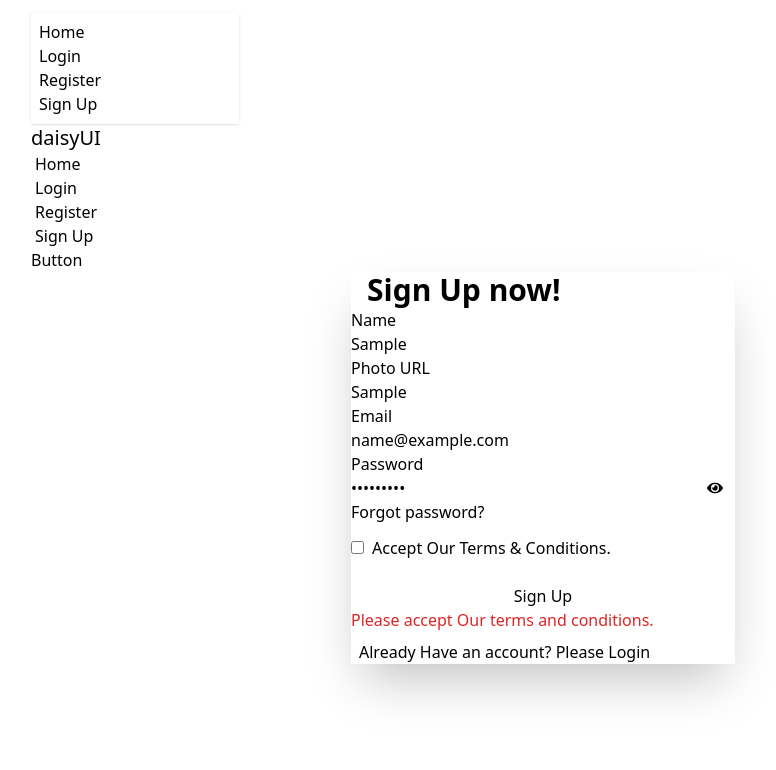
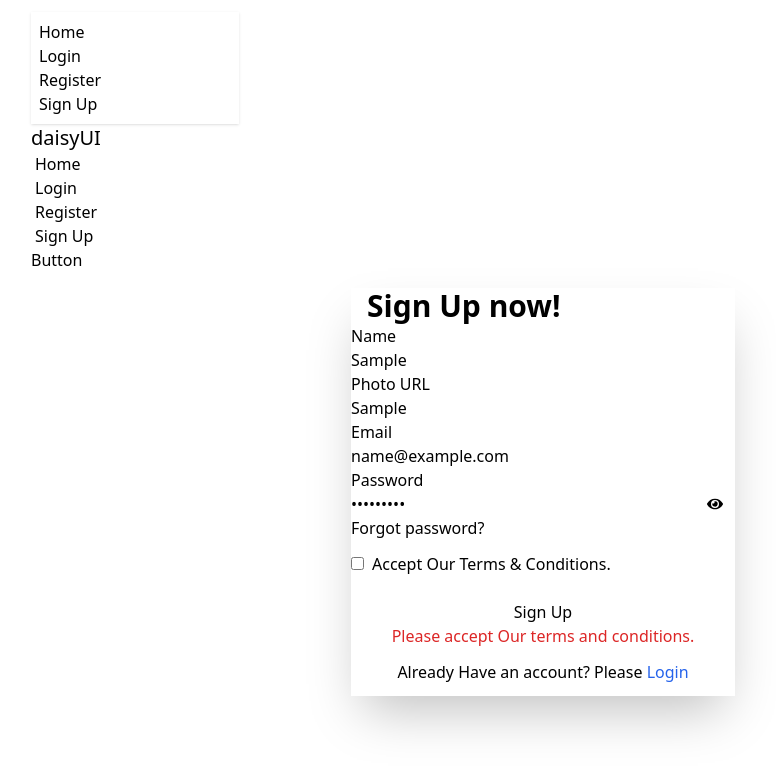
Before and after one commit to najmul19/react-authentication-updated, a React (Vite) app in the folder email-password-firebase-auth/: page /signUp in a window 1280 px wide. Both pictures are taken after typing "Sample", "Sample", "name@example.com", "Sample123" into the empty fields and a click on the button "Sign Up". Shown: the top 770 px of the page, without its empty margins (97-873 px from the left). Built offline with nearby package versions, Linux system fonts and the light colour scheme.

Commit message:
complete the firebase auth with email and pass

```diff
--- a/email-password-firebase-auth/src/componets/Login/Login.jsx
+++ b/email-password-firebase-auth/src/componets/Login/Login.jsx
@@ -96,10 +96,10 @@ const Login = () => {
             </div>
           </form>
 
-          {success && <p className="text-green-600">User Login Successfull</p>}
-          {error && <p className="text-red-600">{error}</p>}
-          <p>
-            New To this website? Please <Link to='/signUp'>Sign Up</Link>
+          {success && <p className="text-green-600 text-center">User Login Successfull</p>}
+          {error && <p className="text-red-600 text-center">{error}</p>}
+          <p className="text-center py-3">
+            New To this website? Please <Link to='/signUp' className="text-blue-600">Sign Up</Link>
           </p>
         </div>
       </div>
--- a/email-password-firebase-auth/src/componets/SignUp/SignUp.jsx
+++ b/email-password-firebase-auth/src/componets/SignUp/SignUp.jsx
@@ -77,8 +77,8 @@ const SignUp = () => {
       });
   };
   return (
-    <div className="card bg-base-100 mx-auto w-full max-w-sm shrink-0 shadow-2xl">
-      <h3 className="text-3xl ml-4 font-bold">Sign Up now!</h3>
+    <div className="card bg-base-200 mx-auto w-full max-w-sm shrink-0 shadow-2xl">
+      <h3 className="text-3xl ml-4  mt-4 font-bold">Sign Up now!</h3>
       <form onSubmit={handleSignUp} className="card-body">
         <div className="form-control">
           <label className="label">
@@ -155,10 +155,10 @@ const SignUp = () => {
           <button className="btn btn-primary w-full">Sign Up</button>
         </div>
       </form>
-      {error && <p className="text-red-600">{error}</p>}
-      {success && <p className="text-green-600">Sign Up is Succesfull</p>}
-      <p className="m-2">
-        Already Have an account? Please <Link to="/login">Login</Link>
+      {error && <p className="text-red-600 text-center">{error}</p>}
+      {success && <p className="text-green-600 text-center">Sign Up is Succesfull</p>}
+      <p className="py-3 text-center">
+        Already Have an account? Please <Link to="/login" className="text-blue-600">Login</Link>
       </p>
     </div>
   );
```
